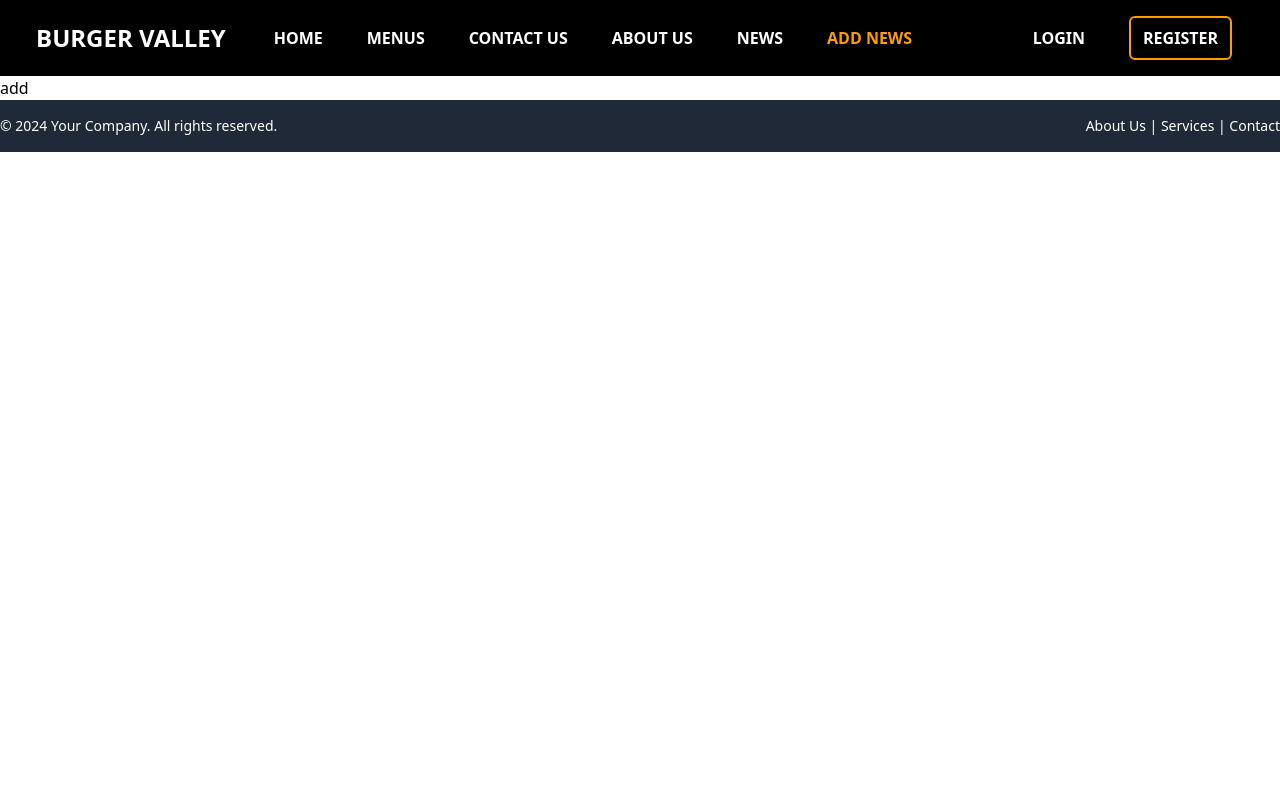
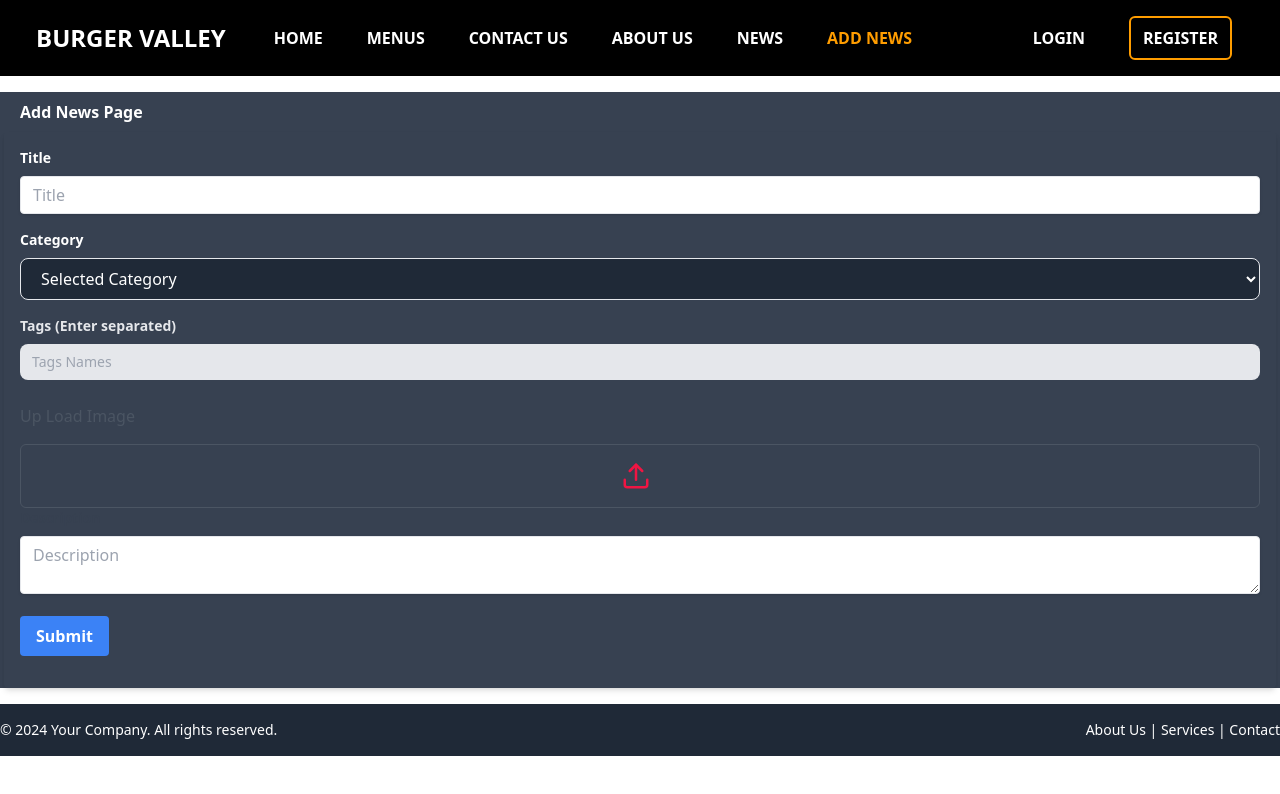
Before and after one commit to taiatulislam/burger-valley, a React (Vite) app: page /add_news in a window 1280 px wide. Shown: the top 794 px of the page. Built offline with nearby package versions, Linux system fonts and the light colour scheme.

Commit message:
add news page design

```diff
--- a/package.json
+++ b/package.json
@@ -17,6 +17,7 @@
     "match-sorter": "^6.3.4",
     "react": "^18.2.0",
     "react-dom": "^18.2.0",
+    "react-hook-form": "^7.51.3",
     "react-icons": "^5.1.0",
     "react-router-dom": "^6.22.3",
     "sort-by": "^1.2.0",
--- a/src/pages/news_section/Add_News.jsx
+++ b/src/pages/news_section/Add_News.jsx
@@ -1,11 +1,211 @@
-import React from 'react';
+import React, { useState } from 'react';
+import { useForm } from 'react-hook-form';
+import { LuUpload } from "react-icons/lu";
+import { MdDeleteOutline } from "react-icons/md";
 
 const Add_News = () => {
+    const { register, handleSubmit, errors } = useForm();
+    const [images, setImages] = useState([]);
+    const [fileNames, setFileNames] = useState([]);
+    const [tags, setTags] = useState([]);
+
+
+
+
+
+
+
+
+    // tags information
+    const handleKeyDown = (e) => {
+        if (e.key === 'Enter') {
+            e.preventDefault();
+            const newTag = e.target.value.trim();
+            if (newTag !== '') {
+                setTags([...tags, newTag]);
+                e.target.value = '';
+            }
+        }
+    };
+
+    const removeTag = (indexToRemove) => {
+        setTags(tags?.filter((_, index) => index !== indexToRemove));
+    };
+
+
+
+    // image irformation
+
+    const handleImageChange = (files) => {
+        const newImages = [...images];
+        const newFileNames = [...fileNames];
+
+        for (let i = 0; i < files.length; i++) {
+            newImages.push(URL.createObjectURL(files[i]));
+            newFileNames.push(files[i].name);
+        }
+
+        setImages(newImages);
+        setFileNames(newFileNames);
+    };
+
+    const handleRemoveImage = (index) => {
+        const newImages = [...images];
+        const newFileNames = [...fileNames];
+        newImages.splice(index, 1);
+        newFileNames.splice(index, 1);
+        setImages(newImages);
+        setFileNames(newFileNames);
+    };
+
+
+
+
+    const onSubmit = (data) => {
+        const currentTime = new Date();
+        data.publish_date = currentTime.toLocaleString();
+        data.images = images;
+        data.tags = tags;
+        console.log(data);
+
+        // Add code to send form data to backend or perform other actions
+    };
+
+
     return (
-        <div>
-            add
+
+        <div className="container mx-auto md:mt-4 px-1 bg-gray-700">
+            <h1 className='py-2 text-white font-bold px-4'> Add News Page </h1>
+            <form onSubmit={handleSubmit(onSubmit)} className=" shadow-md rounded px-4 pt-4 pb-8 mb-4">
+                <div className="mb-4">
+                    <label className="block text-white  text-sm font-bold mb-2" htmlFor="title">
+                        Title
+                    </label>
+                    <input
+                        className="shadow appearance-none border rounded w-full py-2 px-3 text-gray-700 leading-tight focus:outline-none focus:shadow-outline"
+                        id="title"
+                        type="text"
+                        placeholder="Title"
+                        required
+                        {...register("title")}
+                    />
+                </div>
+
+
+                <div className="mb-4">
+                    <label className="block text-white  text-sm font-bold mb-2">
+                        Category
+                    </label>
+                    <select className="w-full px-4 py-2 text-white border rounded-lg bg-gray-800 focus:outline-none focus:border-blue-500 " id="category" {...register("category")}  required  >
+                        <option value="" className='text-gray-200'> Selected Category</option>
+                        <option value="Burger">Burger</option>
+                        <option value="Digital Marketing">Digital Marketing </option>
+                        <option value="Graphics Design">Graphics Design </option>
+                    </select>
+                </div>
+
+
+                {/* tag */}
+
+                <div className="mb-4">
+                    <label className="block text-gray-200 text-sm font-bold mb-2" htmlFor="tags">
+                        Tags (Enter separated)
+                    </label>
+                    <div className="flex flex-wrap">
+                        {tags?.map((tag, index) => (
+                            <div key={index} className="flex items-center bg-gray-200 text-green-600 mb-1 rounded-lg px-3 py-1 mr-2 mt-1">
+                                {tag}
+                                <button type="button" className="ml-2 " onClick={() => removeTag(index)}>
+                                    &#10005;
+                                </button>
+                            </div>
+                        ))}
+                        <input
+                            className="py-2 px-3 block w-full border-gray-200 rounded-lg text-sm focus:border-blue-500 focus:ring-blue-500 disabled:opacity-50 disabled:pointer-events-none dark:bg-neutral-900 dark:border-neutral-700 dark:text-neutral-400 bg-gray-200 dark:placeholder-neutral-500 dark:focus:ring-neutral-600"
+                            id="tags"
+                            type="text"
+                            placeholder="Tags Names"
+                            onKeyDown={handleKeyDown}
+                        />
+                    </div>
+
+
+
+
+                    {/* Image input */}
+                    <div className="mt-6">
+
+                        <div className=" grid grid-cols-3 md:grid-cols-5 lg:grid-cols-10 items-center mt-2">
+                            {images.map((image, index) => (
+                                <div key={index} className="relative mr-4 mb-4">
+                                    <img
+                                        src={image}
+                                        alt={fileNames[index]}
+                                        className="max-h-40 w-auto"
+                                    />
+                                    <button
+                                        type="button"
+                                        onClick={() => handleRemoveImage(index)}
+                                        className="absolute top-0 right-0 bg-red-500 text-white p-1 rounded-full"
+                                    >
+                                        <MdDeleteOutline />
+                                    </button>
+                                </div>
+                            ))}
+                        </div>
+                        {/* Upload button */}
+                        <label className="text-gray-600 ">Up Load Image</label>
+
+                        <div
+                            onClick={() => document.querySelector("#image").click()}
+                            className="cursor-pointer mt-4 p-4 border border-gray-600 rounded-md flex items-center justify-center"
+                        >
+                            <LuUpload className="text-3xl text-[#F01543] mx-auto"></LuUpload>{" "}
+                            <p className="ml-2"></p>{" "}
+                        </div>
+                        {/* Hidden file input */}
+                        <input
+                            type="file"
+                            id="image"
+                            accept="image/*"
+                            className="hidden"
+                            multiple
+                            onChange={(e) => handleImageChange(e.target.files)}
+                        />
+                    </div>
+
+
+
+                    {/* description */}
+                    <div className="mb-4">
+                        <label className="block text-gray-700 text-sm font-bold mb-2" htmlFor="description">
+                            Description
+                        </label>
+                        <textarea
+                            className="shadow appearance-none border rounded w-full py-2 px-3 text-gray-700 leading-tight focus:outline-none focus:shadow-outline"
+                            id="description"
+                            placeholder="Description"
+                            required
+                            {...register("description")}
+                        />
+                        {/* {errors.description && <p className="text-red-500 text-xs italic">Description is required</p>} */}
+                    </div>
+
+                </div>
+
+
+
+                <div className="flex items-center justify-between">
+                    <button
+                        className="bg-blue-500 hover:bg-blue-700 text-white font-bold py-2 px-4 rounded focus:outline-none focus:shadow-outline"
+                        type="submit"
+                    >
+                        Submit
+                    </button>
+                </div>
+            </form>
         </div>
     );
-};
+}
 
 export default Add_News;
--- a/src/pages/news_section/News_Card.jsx
+++ b/src/pages/news_section/News_Card.jsx
@@ -55,17 +55,7 @@ const News_Card = () => {
             <div className={`lg:hidden fixed top-0 left-0 w-full h-full z-50 bg-black bg-opacity-50 ${sidebarOpen ? 'block' : 'hidden'}`} onClick={toggleSidebar}>
 
             </div>
-            <div className={`lg:hidden fixed top-0 left-0 h-full z-50 bg-black w-4/5 md:w-3/5  transform transition-transform duration-300 ease-in-out ${sidebarOpen ? 'translate-x-0' : '-translate-x-full'}`}>
-                <div className="flex justify-end p-4">
-                    <button onClick={toggleSidebar} className="text-white"><RxCross2></RxCross2></button>
-                </div>
-                <div className="p-4">
-                    <News_Features />
-                </div>
-            </div>
-            <div>
-                <button className="lg:hidden px-2 py-2" onClick={toggleSidebar}> <FaBarsStaggered></FaBarsStaggered> </button>
-            </div>
+
             <div className="lg:flex bg-black ">
                 <section className=" container mx-auto  w-full grid grid-cols-1 md:grid-cols-1 lg:grid-cols-2 gap-4 px-2 py-4 ">
                     {
@@ -105,7 +95,7 @@ const News_Card = () => {
                     }
 
                 </section>
-                <div className="hidden lg:block lg:w-5/12 px-2 py-4">
+                <div className=" lg:block lg:w-5/12 px-2 py-4">
                     <News_Features />
                     <Offer_Card></Offer_Card>
                 </div>
```
Also changed, not shown: 1 other file (tests, documents, lock files or other folders).
